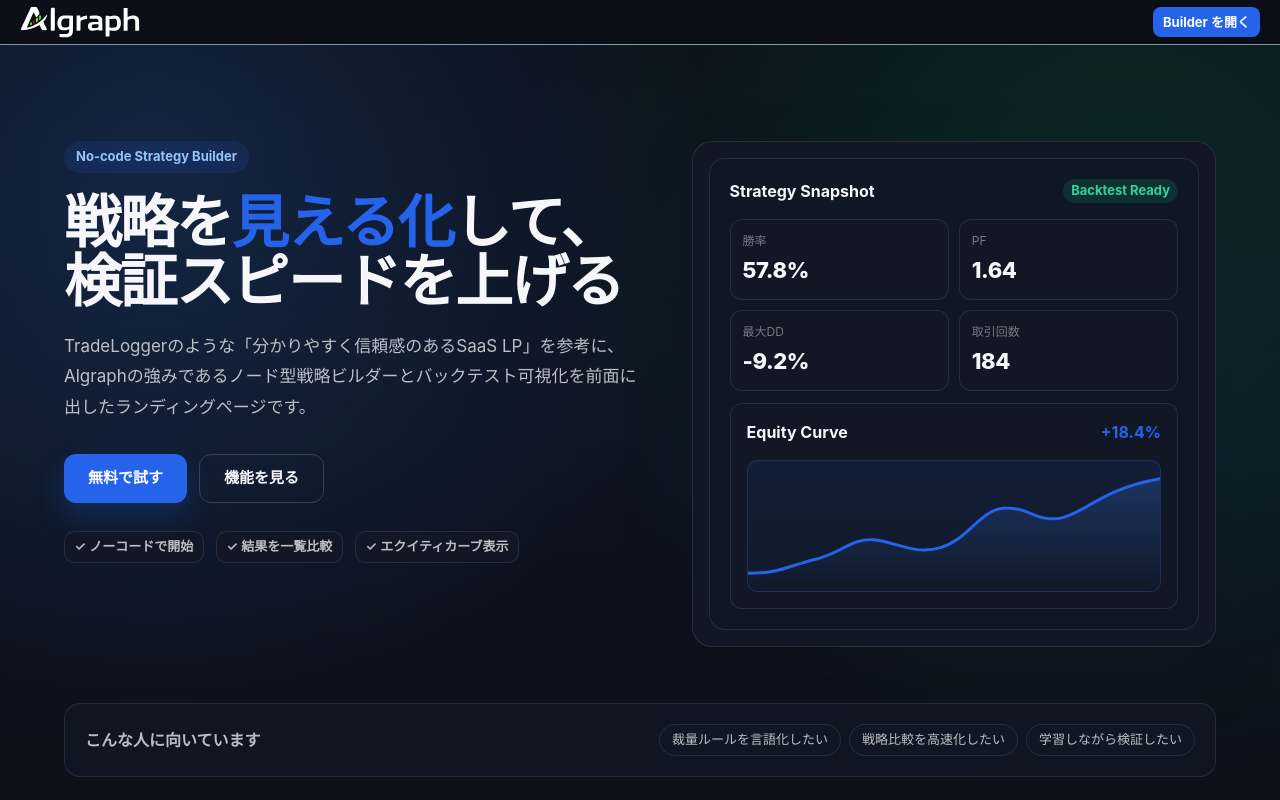
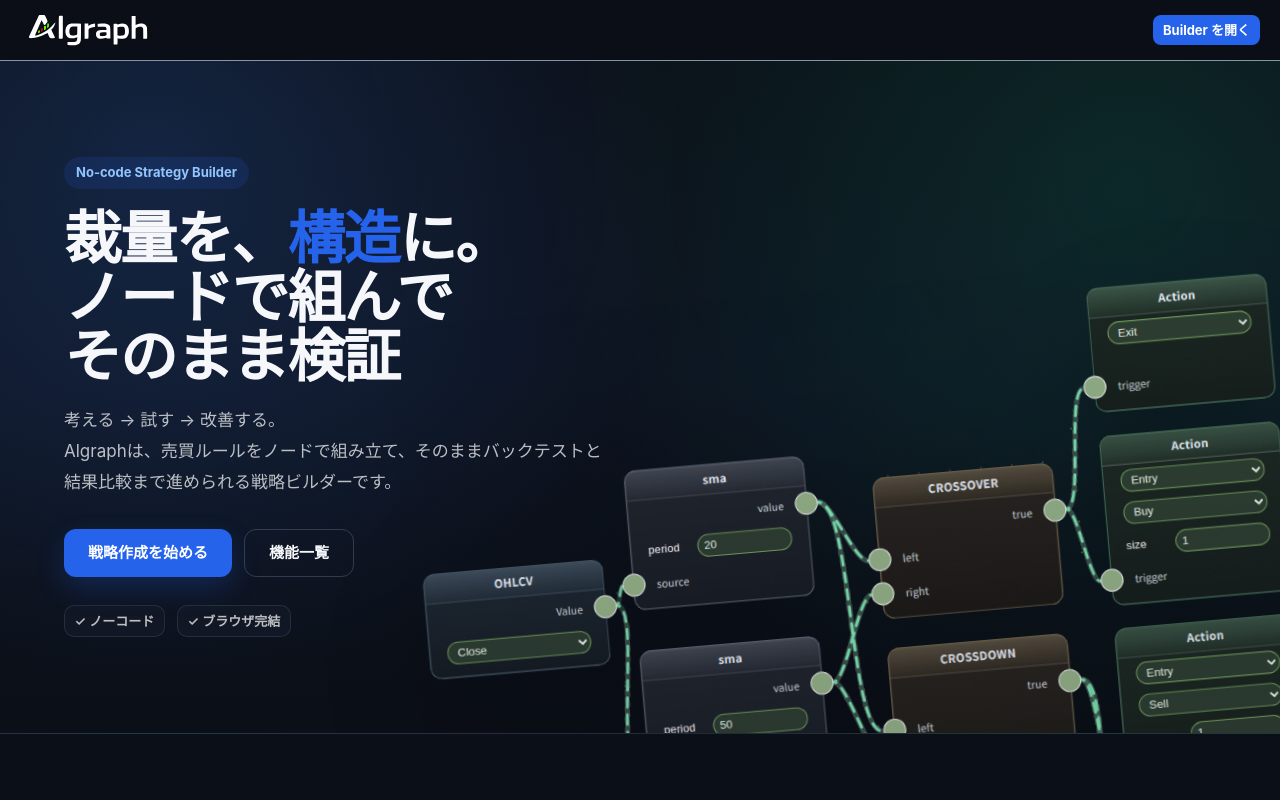
Before and after one commit to nmskm240/block_strategy, a React (Vite) app in the folder client/: page / in a window 1280 px wide. Shown: the top 800 px of the page. Built offline with nearby package versions, Linux system fonts and the light colour scheme.

Commit message:
style ヒーローセクションを調整

```diff
--- a/client/src/components/Header.tsx
+++ b/client/src/components/Header.tsx
@@ -32,7 +32,7 @@
             component="img"
             src="/logo.svg"
             alt="Algraph logo"
-            sx={{ width: 120, height: "auto" }}
+            sx={{ width: 120, height: "auto", margin: 1 }}
           />
         </Box>
         <Stack direction="row" spacing={1}>
--- a/client/src/lib/rete/customization.tsx
+++ b/client/src/lib/rete/customization.tsx
@@ -44,3 +44,59 @@
 export function ThemedSocketComponent(props: { data: ClassicPreset.Socket }) {
   return <div title={props.data.name} className="rete-themed-socket" />;
 }
+
+export function ThemedConnectionComponent(
+  props: React.ComponentProps<typeof Presets.classic.Connection>,
+) {
+  void props;
+  const { path } = Presets.classic.useConnection();
+
+  if (!path) {
+    return null;
+  }
+
+  return (
+    <svg
+      data-testid="connection"
+      style={{
+        overflow: "visible",
+        position: "absolute",
+        pointerEvents: "none",
+        width: 9999,
+        height: 9999,
+      }}
+    >
+      <path
+        d={path}
+        fill="none"
+        stroke="rgba(123, 208, 165, 0.22)"
+        strokeWidth={6}
+        strokeLinecap="round"
+      />
+      <path
+        d={path}
+        fill="none"
+        stroke="transparent"
+        strokeWidth={14}
+        pointerEvents="auto"
+      />
+      <path
+        d={path}
+        fill="none"
+        stroke="#86f1be"
+        strokeWidth={3}
+        strokeLinecap="round"
+        strokeDasharray="10 8"
+        opacity={0.95}
+      >
+        <animate
+          attributeName="stroke-dashoffset"
+          from="18"
+          to="0"
+          dur="0.7s"
+          repeatCount="indefinite"
+        />
+      </path>
+    </svg>
+  );
+}
--- a/client/src/lib/rete/editor.ts
+++ b/client/src/lib/rete/editor.ts
@@ -18,7 +18,10 @@
   StepperControl,
   StepperControlComponent,
 } from "./controls";
-import { ThemedNodeComponent } from "./customization";
+import {
+  ThemedConnectionComponent,
+  ThemedNodeComponent,
+} from "./customization";
 import {
   ActionNode,
   IndicatorNode,
@@ -64,9 +67,9 @@
         node() {
           return ThemedNodeComponent;
         },
-        // socket() {
-        //   return ThemedSocketComponent;
-        // },
+        connection() {
+          return ThemedConnectionComponent;
+        },
         control(data) {
           if (data.payload instanceof SelectControl) {
             // eslint-disable-next-line @typescript-eslint/no-explicit-any
@@ -256,9 +259,7 @@
     ),
   );
   await editor.addConnection(
-    asSchemeConnection(
-      new Connection(deadCross, "true", longExit, "trigger"),
-    ),
+    asSchemeConnection(new Connection(deadCross, "true", longExit, "trigger")),
   );
 
   await AreaExtensions.zoomAt(
--- /dev/null
+++ b/client/src/pages/landing/HeroNodePreview.tsx
@@ -0,0 +1,89 @@
+import { Box, Typography } from "@mui/material";
+import type { SxProps, Theme } from "@mui/material/styles";
+
+type HeroNodePreviewProps = {
+  height?: number;
+  framed?: boolean;
+  showLabel?: boolean;
+  sx?: SxProps<Theme>;
+};
+
+export function HeroNodePreview({
+  height = 156,
+  framed = true,
+  showLabel = true,
+  sx,
+}: HeroNodePreviewProps) {
+  return (
+    <Box
+      sx={{
+        mt: framed ? 2 : 0,
+        p: framed ? 1.5 : 0,
+        borderRadius: framed ? 3 : 0,
+        border: framed ? "1px solid" : "none",
+        borderColor: "divider",
+        bgcolor: framed ? (theme) => theme.palette.custom.surface.subtle : "transparent",
+        ...sx,
+      }}
+    >
+      <Box
+        sx={{
+          borderRadius: framed ? 2.5 : 0,
+          overflow: "hidden",
+          border: framed ? "1px solid" : "none",
+          borderColor: "divider",
+          position: "relative",
+          height,
+          bgcolor: framed ? "background.default" : "transparent",
+          p: framed ? 1.25 : 0,
+        }}
+      >
+        {showLabel ? (
+          <Typography
+            sx={{
+              position: "absolute",
+              top: framed ? 10 : 12,
+              left: framed ? 10 : 12,
+              zIndex: 1,
+              color: "text.primary",
+              fontSize: 12,
+              fontWeight: 700,
+              px: 1,
+              py: 0.4,
+              borderRadius: 999,
+              bgcolor: "rgba(11,15,23,0.72)",
+              border: "1px solid",
+              borderColor: framed ? "divider" : "rgba(255,255,255,0.12)",
+              backdropFilter: "blur(6px)",
+            }}
+          >
+            Node Editor Preview
+          </Typography>
+        ) : null}
+        <Box
+          component="img"
+          src="/hero-editor-preview.webp"
+          alt="Algraph node editor preview"
+          sx={{
+            width: "100%",
+            height: "100%",
+            objectFit: "contain",
+            objectPosition: "center top",
+            display: "block",
+            borderRadius: framed ? 1.5 : 0,
+          }}
+        />
+        <Box
+          sx={{
+            position: "absolute",
+            inset: 0,
+            background:
+              "linear-gradient(180deg, rgba(11,15,23,0.02) 0%, rgba(11,15,23,0.14) 100%)",
+            pointerEvents: "none",
+            borderRadius: framed ? 2.5 : 0,
+          }}
+        />
+      </Box>
+    </Box>
+  );
+}
--- a/client/src/pages/landing/sections/HeroSection.tsx
+++ b/client/src/pages/landing/sections/HeroSection.tsx
@@ -1,6 +1,6 @@
 import { Link as RouterLink } from "react-router-dom";
-import { Box, Button, Chip, Container, Paper, Stack, Typography } from "@mui/material";
-import { alpha } from "@mui/material/styles";
+import { Box, Button, Chip, Container, Stack, Typography } from "@mui/material";
+import { HeroNodePreview } from "@/pages/landing/HeroNodePreview";
 
 export function HeroSection() {
   return (
@@ -18,9 +18,10 @@
         <Stack
           direction={{ xs: "column", md: "row" }}
           spacing={{ xs: 4, md: 6 }}
-          alignItems="stretch"
+          alignItems={{ xs: "stretch", md: "center" }}
+          sx={{ position: "relative" }}
         >
-          <Box sx={{ flex: 1.05 }}>
+          <Box sx={{ flex: 0.98, position: "relative", zIndex: 2 }}>
             <Chip
               label="No-code Strategy Builder"
               sx={{
@@ -42,13 +43,15 @@
                 maxWidth: 700,
               }}
             >
-              戦略を
+              裁量を、
               <Box component="span" sx={{ color: "primary.main" }}>
-                見える化
+                構造
               </Box>
-              して、
+              に。
               <br />
-              検証スピードを上げる
+              ノードで組んで
+              <br />
+              そのまま検証
             </Typography>
             <Typography
               sx={{
@@ -59,10 +62,15 @@
                 fontSize: { xs: 15, md: 17 },
               }}
             >
-              TradeLoggerのような「分かりやすく信頼感のあるSaaS LP」を参考に、
-              Algraphの強みであるノード型戦略ビルダーとバックテスト可視化を前面に出したランディングページです。
+              考える → 試す → 改善する。
+              <br />
+              Algraphは、売買ルールをノードで組み立て、そのままバックテストと結果比較まで進められる戦略ビルダーです。
             </Typography>
-            <Stack direction={{ xs: "column", sm: "row" }} spacing={1.5} sx={{ mt: 4 }}>
+            <Stack
+              direction={{ xs: "column", sm: "row" }}
+              spacing={1.5}
+              sx={{ mt: 4 }}
+            >
               <Button
                 component={RouterLink}
                 to="/builder"
@@ -79,7 +87,7 @@
                   "&:hover": { bgcolor: "primary.dark" },
                 }}
               >
-                無料で試す
+                戦略作成を始める
               </Button>
               <Button
                 component="a"
@@ -100,12 +108,15 @@
                   },
                 }}
               >
-                機能を見る
+                機能一覧
               </Button>
             </Stack>
-            <Stack direction={{ xs: "column", sm: "row" }} spacing={1.5} sx={{ mt: 3.5 }}>
-              {["ノーコードで開始", "結果を一覧比較", "エクイティカーブ表示"].map(
-                (tag) => (
+            <Stack
+              direction={{ xs: "column", sm: "row" }}
+              spacing={1.5}
+              sx={{ mt: 3.5 }}
+            >
+              {["ノーコード", "ブラウザ完結"].map((tag) => (
                 <Chip
                   key={tag}
                   label={`✓ ${tag}`}
@@ -118,157 +129,50 @@
                     "& .MuiChip-label": { px: 1.2, fontWeight: 600 },
                   }}
                 />
-                ),
-              )}
+              ))}
             </Stack>
           </Box>
 
-          <Box sx={{ flex: 0.95, minWidth: 0 }}>
-            <Paper
-              variant="outlined"
-              elevation={0}
-              sx={{ p: 2, borderRadius: 5, boxShadow: "0 28px 80px rgba(15,23,42,0.10)" }}
+          <Box
+            sx={{
+              flex: 1.02,
+              minWidth: 0,
+              position: "relative",
+              zIndex: 1,
+              display: { xs: "block", md: "flex" },
+              justifyContent: "flex-end",
+            }}
           >
             <Box
               sx={{
-                  borderRadius: 4,
-                  p: { xs: 2, md: 2.5 },
-                  bgcolor: (theme) => theme.palette.custom.surface.subtle,
-                  border: "1px solid",
-                  borderColor: "divider",
+                display: { xs: "none", md: "block" },
+                position: "absolute",
+                top: { md: 0, lg: 0 },
+                left: { md: 18, lg: -248 },
+                right: { md: -16, lg: -6 },
+                bottom: { md: -8, lg: -20 },
+                pointerEvents: "none",
               }}
             >
-                <Stack direction="row" spacing={1} alignItems="center" justifyContent="space-between">
-                  <Typography sx={{ color: "text.primary", fontWeight: 700 }}>
-                    Strategy Snapshot
-                  </Typography>
-                  <Chip
-                    label="Backtest Ready"
-                    size="small"
+              <HeroNodePreview
+                framed={false}
+                showLabel={false}
+                height={640}
                 sx={{
-                      bgcolor: "rgba(16,185,129,0.16)",
-                      color: "#34D399",
-                      fontWeight: 700,
+                  width: "100%",
+                  height: "100%",
+                  opacity: 0.97,
+                  filter: "drop-shadow(0 44px 56px rgba(0,0,0,0.24))",
+                  transform: {
+                    md: "rotate(-4deg) translate(22px, -100px) scale(1)",
+                    lg: "rotate(-5deg) translate(30px, -104px) scale(1.1)",
+                  },
+                  transformOrigin: "center center",
                 }}
               />
-                </Stack>
-
-                <Box
-                  sx={{
-                    mt: 2,
-                    display: "grid",
-                    gridTemplateColumns: "repeat(2, minmax(0, 1fr))",
-                    gap: 1.25,
-                  }}
-                >
-                  {[
-                    ["勝率", "57.8%"],
-                    ["PF", "1.64"],
-                    ["最大DD", "-9.2%"],
-                    ["取引回数", "184"],
-                  ].map(([label, value]) => (
-                    <Paper variant="outlined" key={label} elevation={0} sx={{ p: 1.5, borderRadius: 3 }}>
-                      <Typography sx={{ color: "text.disabled", fontSize: 12 }}>
-                        {label}
-                      </Typography>
-                      <Typography
-                        sx={{
-                          mt: 0.5,
-                          color: "text.primary",
-                          fontWeight: 800,
-                          fontSize: 22,
-                          letterSpacing: "-0.02em",
-                        }}
-                      >
-                        {value}
-                      </Typography>
-                    </Paper>
-                  ))}
             </Box>
-
-                <Paper variant="outlined" elevation={0} sx={{ mt: 1.5, p: 2, borderRadius: 3 }}>
-                  <Stack direction="row" justifyContent="space-between">
-                    <Typography sx={{ color: "text.primary", fontWeight: 700 }}>
-                      Equity Curve
-                    </Typography>
-                    <Typography sx={{ color: "primary.main", fontWeight: 700 }}>+18.4%</Typography>
-                  </Stack>
-                  <Box
-                    sx={{
-                      mt: 2,
-                      height: 132,
-                      borderRadius: 2.5,
-                      background:
-                        "linear-gradient(180deg, rgba(37,99,235,0.10) 0%, rgba(37,99,235,0.02) 100%)",
-                      border: "1px solid rgba(59,130,246,0.22)",
-                      position: "relative",
-                      overflow: "hidden",
-                    }}
-                  >
-                    <svg width="100%" height="100%" viewBox="0 0 420 132" preserveAspectRatio="none">
-                      <defs>
-                        <linearGradient id="eq-fill" x1="0" x2="0" y1="0" y2="1">
-                          <stop offset="0%" stopColor="#3B82F6" stopOpacity="0.22" />
-                          <stop offset="100%" stopColor="#3B82F6" stopOpacity="0" />
-                        </linearGradient>
-                      </defs>
-                      <path
-                        d="M0,114 C34,114 42,106 68,100 C94,94 106,78 128,80 C150,82 170,96 196,88 C224,80 236,50 260,48 C286,46 292,62 318,58 C342,54 360,28 420,18 L420,132 L0,132 Z"
-                        fill="url(#eq-fill)"
-                      />
-                      <path
-                        d="M0,114 C34,114 42,106 68,100 C94,94 106,78 128,80 C150,82 170,96 196,88 C224,80 236,50 260,48 C286,46 292,62 318,58 C342,54 360,28 420,18"
-                        fill="none"
-                        stroke="#2563EB"
-                        strokeWidth="3"
-                        strokeLinecap="round"
-                      />
-                    </svg>
-                  </Box>
-                </Paper>
-              </Box>
-            </Paper>
           </Box>
         </Stack>
-
-        <Paper
-          variant="outlined"
-          elevation={0}
-          sx={{
-            mt: { xs: 5, md: 7 },
-            p: { xs: 2, md: 2.5 },
-            borderRadius: 4,
-            bgcolor: (theme) => alpha(theme.palette.background.paper, 0.88),
-            backdropFilter: "blur(8px)",
-          }}
-        >
-          <Stack
-            direction={{ xs: "column", md: "row" }}
-            spacing={2}
-            alignItems={{ xs: "flex-start", md: "center" }}
-            justifyContent="space-between"
-          >
-            <Typography sx={{ color: "text.secondary", fontWeight: 700 }}>
-              こんな人に向いています
-            </Typography>
-            <Stack direction={{ xs: "column", sm: "row" }} spacing={1}>
-              {["裁量ルールを言語化したい", "戦略比較を高速化したい", "学習しながら検証したい"].map(
-                (item) => (
-                  <Chip
-                    key={item}
-                    label={item}
-                    sx={{
-                      bgcolor: (theme) => theme.palette.custom.surface.subtle,
-                      color: "text.secondary",
-                      border: "1px solid",
-                      borderColor: "divider",
-                    }}
-                  />
-                ),
-              )}
-            </Stack>
-          </Stack>
-        </Paper>
       </Container>
     </Box>
   );
```
Also changed, not shown: client/public/hero-editor-preview.webp (added). Lines whose indentation alone changed are shown as unchanged.
